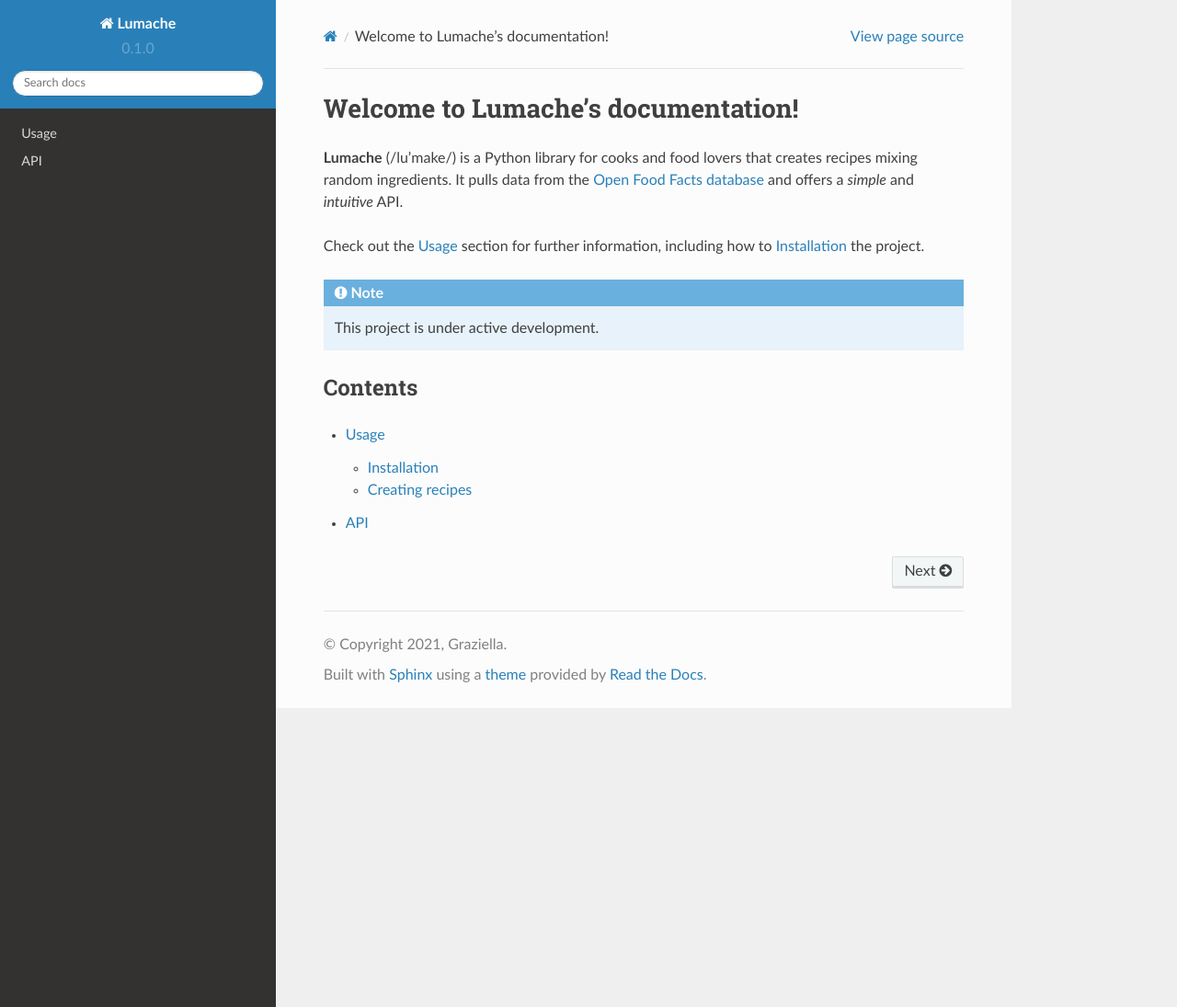
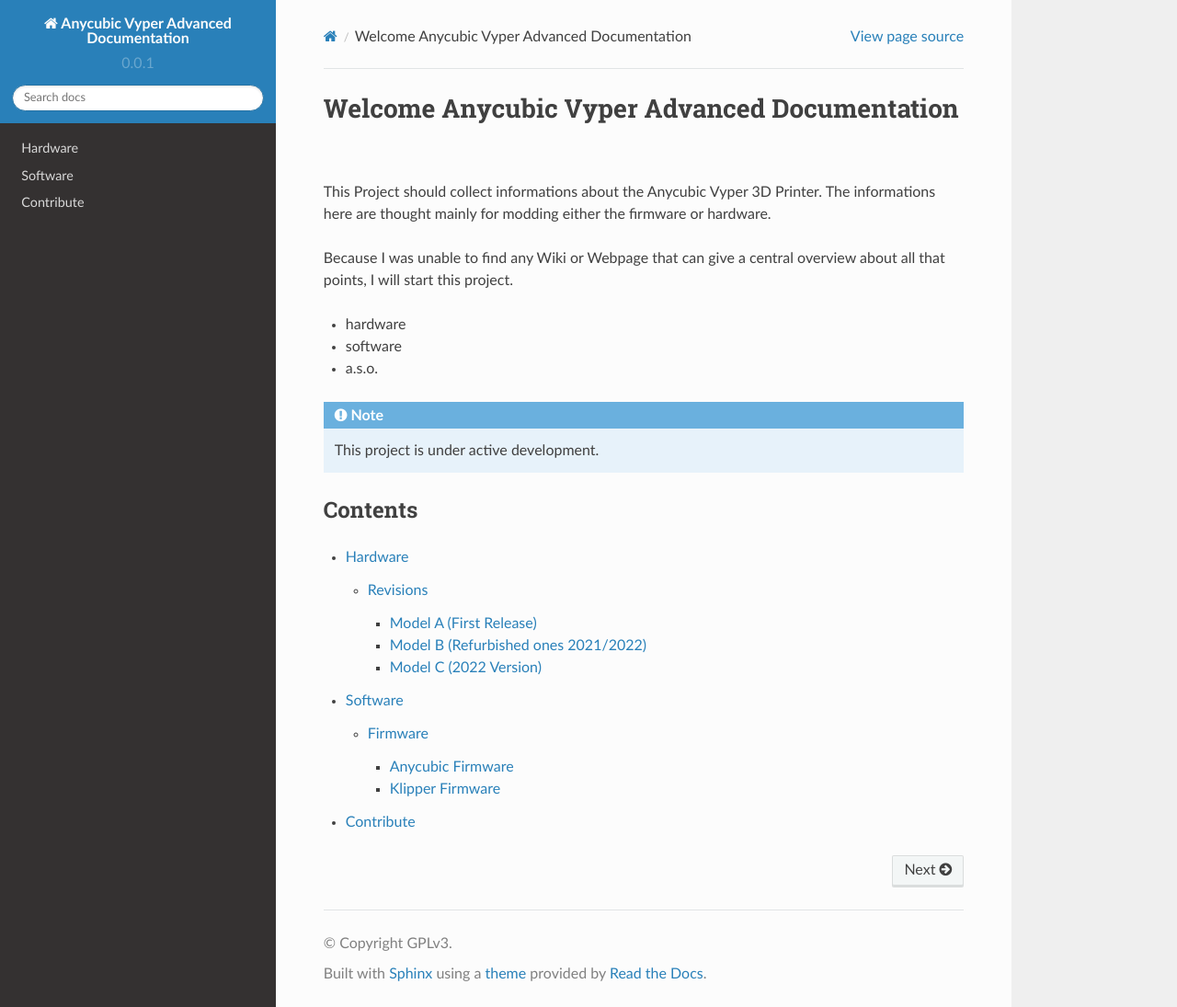
Before and after one commit to seho85/anycubic-vyper-doc, a Sphinx documentation site: the page built from docs/source/index.rst, in a window 1280 px wide and 1095 px high. Shown: the whole window at 92% size. Built offline with Sphinx 7.4.7 and the Read the Docs theme 2.0.0, drawn with Linux system fonts in a browser that asks for light colours.

Commit message:
Introduced some basic structure, and some information about the vyper 3d-printer currently available by me

```diff
--- a/docs/source/api.rst
+++ /dev/null
@@ -1,7 +0,0 @@
-API
-===
-
-.. autosummary::
-   :toctree: generated
-
-   lumache
--- a/docs/source/conf.py
+++ b/docs/source/conf.py
@@ -2,12 +2,12 @@
 
 # -- Project information
 
-project = 'Lumache'
-copyright = '2021, Graziella'
-author = 'Graziella'
+project = 'Anycubic Vyper Advanced Documentation'
+copyright = 'GPLv3'
+author = 'Anycubic Vyper Advanced Documentation - TEAM'
 
-release = '0.1'
-version = '0.1.0'
+release = '0.0.1'
+version = '0.0.1'
 
 # -- General configuration
 
--- /dev/null
+++ b/docs/source/hardware/revisions/hardware_model_a.rst
@@ -0,0 +1,19 @@
+***********************
+Model A (First Release)
+***********************
+
+Mainboard
+=========
+To be defined
+
+FAN
+---
+To be defined
+
+Powersupply
+===========
+To be defined
+
+FAN
+---
+To be defined
--- /dev/null
+++ b/docs/source/hardware/revisions/hardware_model_b.rst
@@ -0,0 +1,23 @@
+************************************
+Model B (Refurbished ones 2021/2022)
+************************************
+
+
+Mainboard
+=========
+TriGorilla v0.0.6
+
+FAN
+---
+YCCFAN Model: YDH8015C24F 24V 0.35A
+
+
+
+
+Powersupply
+===========
+To be defined
+
+FAN
+---
+CCHV Model: CHA6012RM-15C
--- /dev/null
+++ b/docs/source/hardware/revisions/hardware_model_c.rst
@@ -0,0 +1,19 @@
+**********************
+Model C (2022 Version)
+**********************
+
+Mainboard
+=========
+To be defined
+
+FAN
+---
+To be defined
+
+Powersupply
+===========
+To be defined
+
+FAN
+---
+To be defined
--- /dev/null
+++ b/docs/source/hardware/revisions/revisions_index.rst
@@ -0,0 +1,9 @@
+*********
+Revisions
+*********
+
+.. toctree::
+
+   hardware_model_a
+   hardware_model_b
+   hardware_model_c
--- a/docs/source/index.rst
+++ b/docs/source/index.rst
@@ -1,13 +1,15 @@
-Welcome to Lumache's documentation!
-===================================
+Welcome Anycubic Vyper Advanced Documentation
+=============================================
 
-**Lumache** (/lu'make/) is a Python library for cooks and food lovers
-that creates recipes mixing random ingredients.
-It pulls data from the `Open Food Facts database <https://world.openfoodfacts.org/>`_
-and offers a *simple* and *intuitive* API.
+This Project should collect informations about the Anycubic Vyper 3D Printer.
+The informations here are thought mainly for modding either the firmware or hardware.
 
-Check out the :doc:`usage` section for further information, including
-how to :ref:`installation` the project.
+Because I was unable to find any Wiki or Webpage that can give a central overview about
+all that points, I will start this project.
+
+* hardware
+* software
+* a.s.o.
 
 .. note::
 
@@ -17,6 +19,8 @@
 --------
 
 .. toctree::
+   :maxdepth: 3
 
-   usage
-   api
+   hardware/hardware_index
+   software/software_index
+   how_to_contribute
--- /dev/null
+++ b/docs/source/software/firmware/firmware_index.rst
@@ -0,0 +1,8 @@
+********
+Firmware
+********
+
+.. toctree::
+
+    anycubic/anycubic_fw_index
+    klipper/klipper_fw_index
--- /dev/null
+++ b/docs/source/software/software_index.rst
@@ -0,0 +1,7 @@
+########
+Software
+########
+
+.. toctree::
+
+    firmware/firmware_index
```
Also changed, not shown: docs/source/hardware/hardware_index.rst (added, +7 -0 lines), docs/source/how_to_contribute.rst (added, +11 -0 lines), docs/source/software/firmware/anycubic/anycubic_fw_index.rst (added, +41 -0 lines), docs/source/software/firmware/klipper/klipper_fw_index.rst (added, +19 -0 lines), docs/source/usage.rst (deleted, +0 -33 lines).
